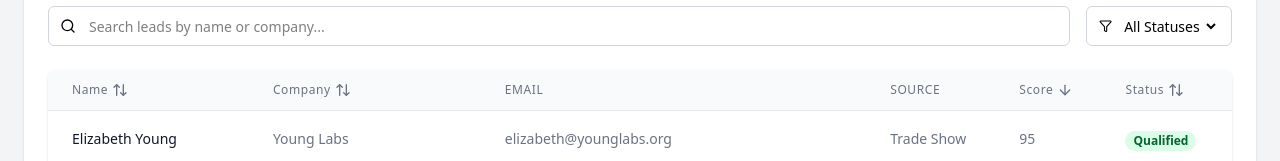
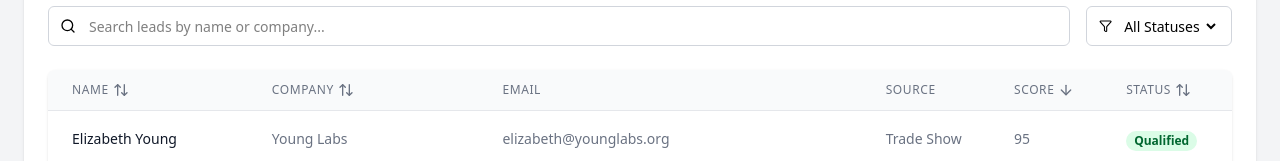
Before and after one commit to karenhirayama/mini_seller_console, a React (Vite) app: page / in a window 1280 px wide. Shown: the part 207-368 px from the top of the page. Built offline with nearby package versions, Linux system fonts and the light colour scheme.

Commit message:
fix: Uppercase in head table

```diff
--- a/src/components/LeadsTable.tsx
+++ b/src/components/LeadsTable.tsx
@@ -77,18 +77,18 @@ const LeadsTable = () => {
           <table className="min-w-full divide-y divide-gray-200">
             <thead className="bg-gray-50">
               <tr>
-                <th className="px-6 py-3 text-left text-xs font-medium text-gray-500 uppercase tracking-wider">
+                <th className="px-6 py-3 text-left text-xs font-medium text-gray-500 tracking-wider">
                   <button
                     onClick={() => onSort("name")}
-                    className="h-auto p-0 hover:bg-transparent flex items-center gap-1"
+                    className="h-auto p-0 hover:bg-transparent flex items-center gap-1 uppercase"
                   >
                     Name {getSortIcon("name")}
                   </button>
                 </th>
-                <th className="px-6 py-3 text-left text-xs font-medium text-gray-500 uppercase tracking-wider">
+                <th className="px-6 py-3 text-left text-xs font-medium text-gray-500 tracking-wider">
                   <button
                     onClick={() => onSort("company")}
-                    className="h-auto p-0 hover:bg-transparent flex items-center gap-1"
+                    className="h-auto p-0 hover:bg-transparent flex items-center gap-1 uppercase"
                   >
                     Company {getSortIcon("company")}
                   </button>
@@ -99,18 +99,18 @@ const LeadsTable = () => {
                 <th className="px-6 py-3 text-left text-xs font-medium text-gray-500 uppercase tracking-wider">
                   Source
                 </th>
-                <th className="px-6 py-3 text-left text-xs font-medium text-gray-500 uppercase tracking-wider">
+                <th className="px-6 py-3 text-left text-xs font-medium text-gray-500 tracking-wider">
                   <button
                     onClick={() => onSort("score")}
-                    className="h-auto p-0 hover:bg-transparent flex items-center gap-1"
+                    className="h-auto p-0 hover:bg-transparent flex items-center gap-1 uppercase"
                   >
                     Score {getSortIcon("score")}
                   </button>
                 </th>
-                <th className="px-6 py-3 text-left text-xs font-medium text-gray-500 uppercase tracking-wider">
+                <th className="px-6 py-3 text-left text-xs font-medium text-gray-500 tracking-wider">
                   <button
                     onClick={() => onSort("status")}
-                    className="h-auto p-0 hover:bg-transparent flex items-center gap-1"
+                    className="h-auto p-0 hover:bg-transparent flex items-center gap-1 uppercase"
                   >
                     Status {getSortIcon("status")}
                   </button>
```
